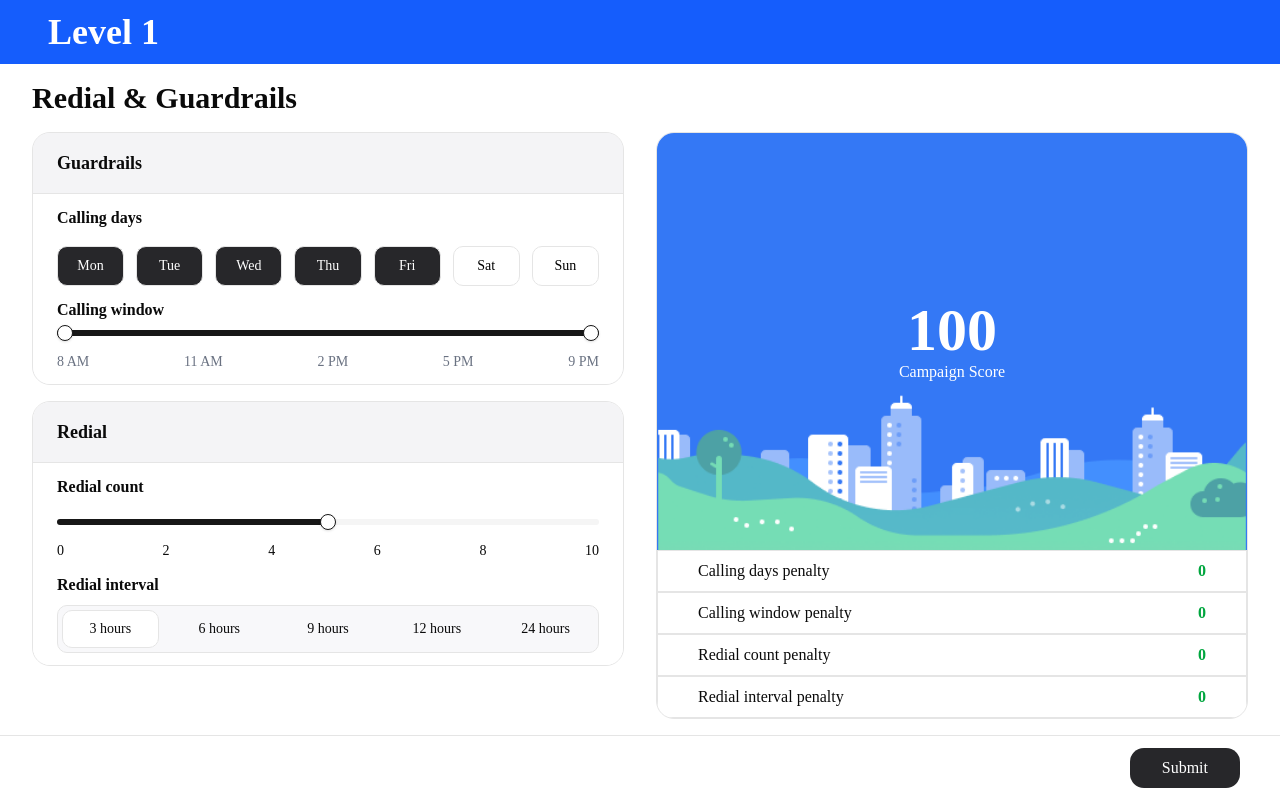
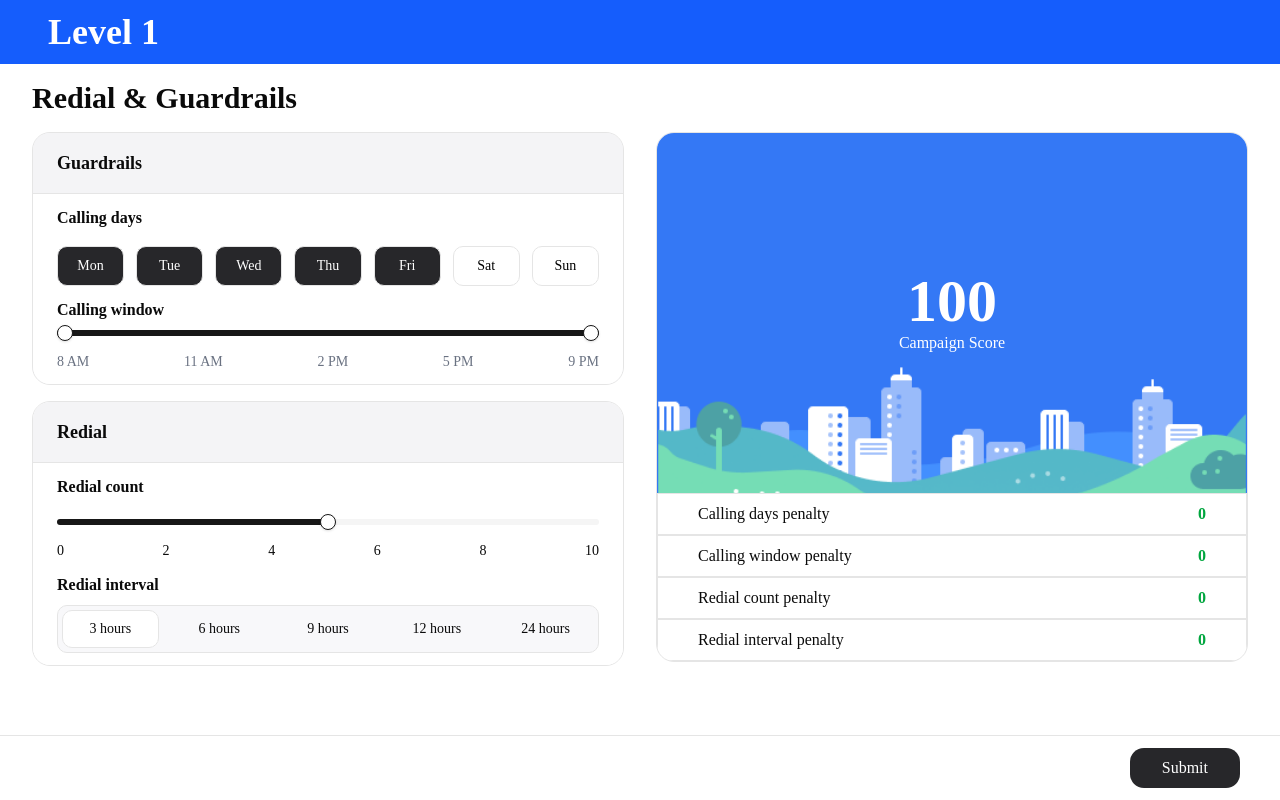
Before and after one commit to harshndroid/hunar-assignment-harsh, a Next.js app: page / in a window 1280 px wide. Built offline with nearby package versions, Linux system fonts and the light colour scheme.

Commit message:
fix image height

```diff
--- a/app/page.tsx
+++ b/app/page.tsx
@@ -64,14 +64,14 @@ export default function Home() {
         </h1>
       </header>
 
-      <section className="flex-1 max-w-7xl mx-auto w-full p-4 sm:p-6 lg:px-8 lg:py-4 lg:min-h-0 lg:flex lg:flex-col">
+      <section className="flex-1 max-w-7xl mx-auto w-full p-4 sm:p-6 lg:px-8 lg:py-4 lg:min-h-0 lg:overflow-y-auto">
         <h2 className="text-2xl font-bold mb-6 sm:text-3xl lg:text-3xl lg:mb-4 lg:shrink-0">
           Redial & Guardrails
         </h2>
 
         {/* items-start on lg keeps the control cards at their natural
             height — only the ScoreCard column flexes to fill the viewport. */}
-        <div className="grid grid-cols-1 gap-6 lg:grid-cols-2 lg:gap-8 lg:flex-1 lg:min-h-0 lg:items-start">
+        <div className="grid grid-cols-1 gap-6 lg:grid-cols-2 lg:gap-8 lg:items-start">
           {/* Left Column */}
           <div className="flex flex-col gap-6 lg:gap-4">
             <GuardrailsCard
--- a/components/cards/ScoreCard.tsx
+++ b/components/cards/ScoreCard.tsx
@@ -19,13 +19,10 @@ type Props = {
 
 export default function ScoreCard({ scoreData, levelData }: Props) {
   return (
-    <div className="rounded-2xl border overflow-hidden lg:flex lg:flex-col lg:min-h-0 lg:self-stretch lg:max-h-[630px]">
-      {/* The container follows the artwork's own ratio, so the image fills
-          the full card width with no side gutters and nothing cropped.
-          On lg it may shrink below that ratio — but only as far as the
-          space left over after the penalty rows — so the card never
-          reaches the footer. */}
-      <div className="relative aspect-[500/364] w-full bg-white lg:aspect-auto lg:h-0 lg:min-h-0 lg:flex-1">
+    <div className="rounded-2xl border overflow-hidden lg:flex lg:flex-col lg:min-h-0 lg:self-start">
+      {/* The artwork's native ratio at every size, as in the design: the
+          image fills the card width, uncropped, with no side gutters. */}
+      <div className="relative aspect-[500/305] w-full shrink-0 bg-white">
         {LEVELS.map(({ level, src }) => (
           <Image
             key={level}
```
